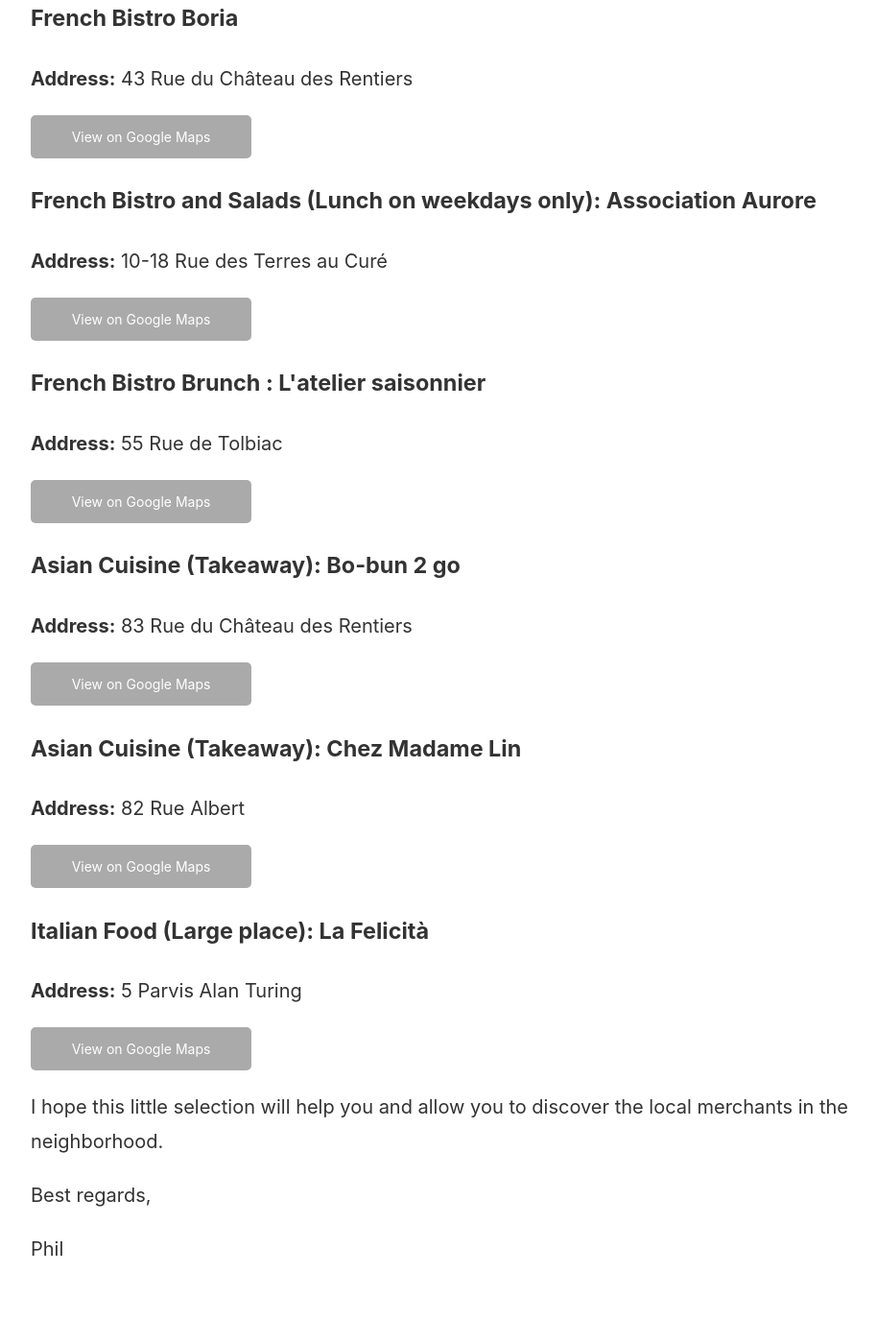
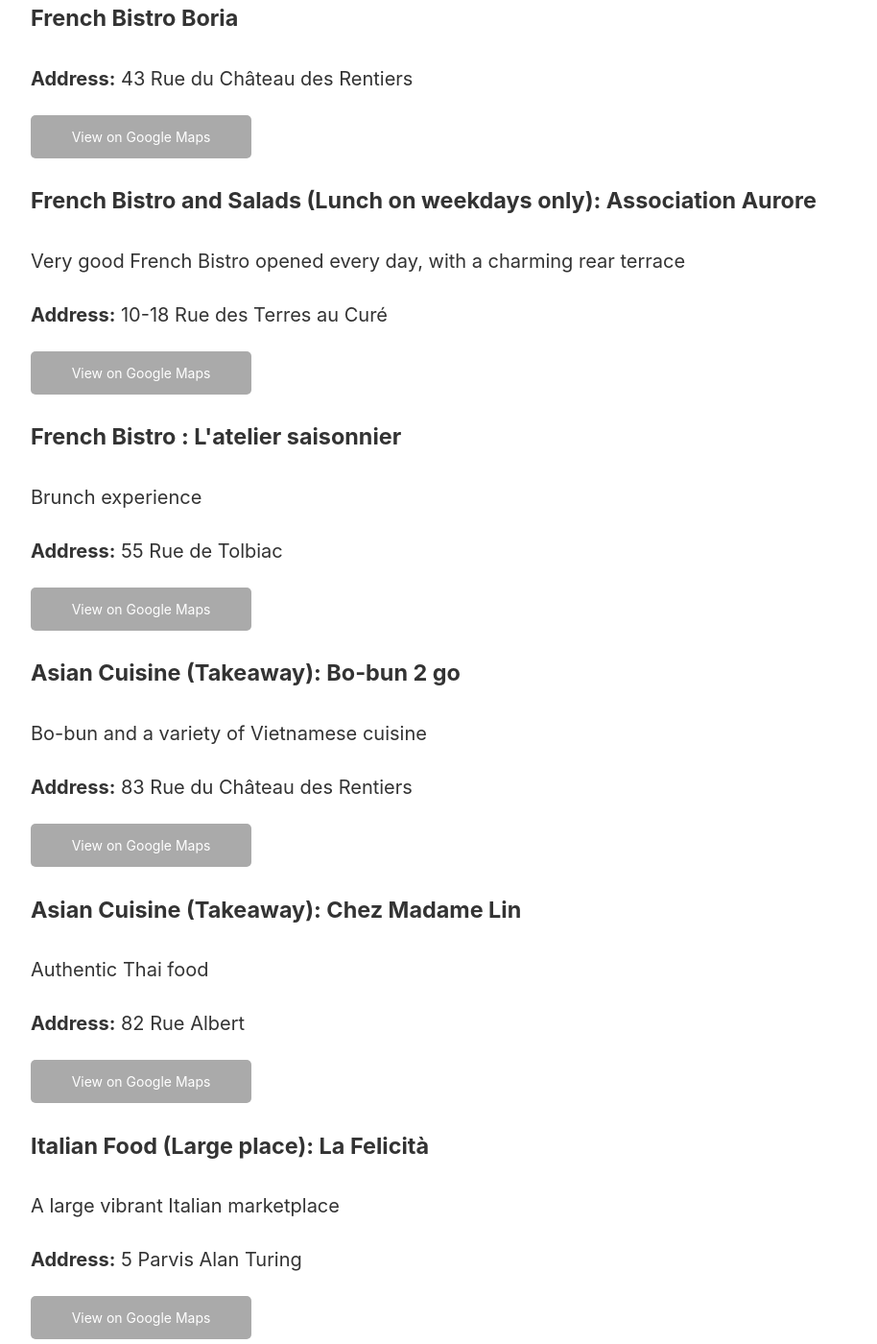
Before and after one commit to PhilAlain/tac, a Jekyll site: the page restaurants.html, which Jekyll copies as it is, in a window 1280 px wide and 1400 px high, scrolled down 538 px. Shown: the whole window at 96% size, without its empty margins (128-1042 px from the left). Built offline with Jekyll 4.4.1, drawn with Linux system fonts in a browser that asks for light colours; some of the changed text lies outside the part shown.

Commit message:
Update restaurants.html

```diff
--- a/restaurants.html
+++ b/restaurants.html
@@ -26,25 +26,34 @@
         <a href="https://maps.app.goo.gl/HZgn9QE4pjNfWB2q7" class="button">View on Google Maps</a>
 
         <h3>French Bistro and Salads (Lunch on weekdays only): Association Aurore</h3>
+        <p>Very good French Bistro opened every day, with a charming rear terrace</p>
         <p><strong>Address:</strong> 10-18 Rue des Terres au Curé</p>
         <a href="https://maps.app.goo.gl/B7mGbHX94DUh8Jvt6" class="button">View on Google Maps</a>
 
-        <h3>French Bistro Brunch : L'atelier saisonnier</h3>
+        <h3>French Bistro : L'atelier saisonnier</h3>
+        <p>Brunch experience</p>
         <p><strong>Address:</strong> 55 Rue de Tolbiac</p>
         <a href="https://maps.app.goo.gl/pQww1aYzFERm7reF8" class="button">View on Google Maps</a>
 
         <h3>Asian Cuisine (Takeaway): Bo-bun 2 go</h3>
+        <p>Bo-bun and a variety of Vietnamese cuisine</p>
         <p><strong>Address:</strong> 83 Rue du Château des Rentiers</p>
         <a href="https://maps.app.goo.gl/qMaNb7zSmaupjBBV8" class="button">View on Google Maps</a>
 
         <h3>Asian Cuisine (Takeaway): Chez Madame Lin</h3>
+        <p>Authentic Thai food</p>
         <p><strong>Address:</strong> 82 Rue Albert</p>
         <a href="https://maps.app.goo.gl/vykddLTcJNB5PYnaA" class="button">View on Google Maps</a>
 
         <h3>Italian Food (Large place): La Felicità</h3>
+        <p>A large vibrant Italian marketplace</p>
         <p><strong>Address:</strong> 5 Parvis Alan Turing</p>
         <a href="https://maps.app.goo.gl/CvfZzfwVJZcpQxqw9" class="button">View on Google Maps</a>
 
+        <h3>Katoro: Caraibeen food</h3>
+        <p>Caribbean cuisine, tempura, salads and roti with a spicy twist</p>
+        <p><strong>Address:</strong> 85 Rue Albert</p>
+        <a href="https://maps.app.goo.gl/f2drUyZ1v7Ddfcsh8" class="button">View on Google Maps</a>
         <p>I hope this little selection will help you and allow you to discover the local merchants in the neighborhood.</p>
 
         <p>Best regards,</p>
```
